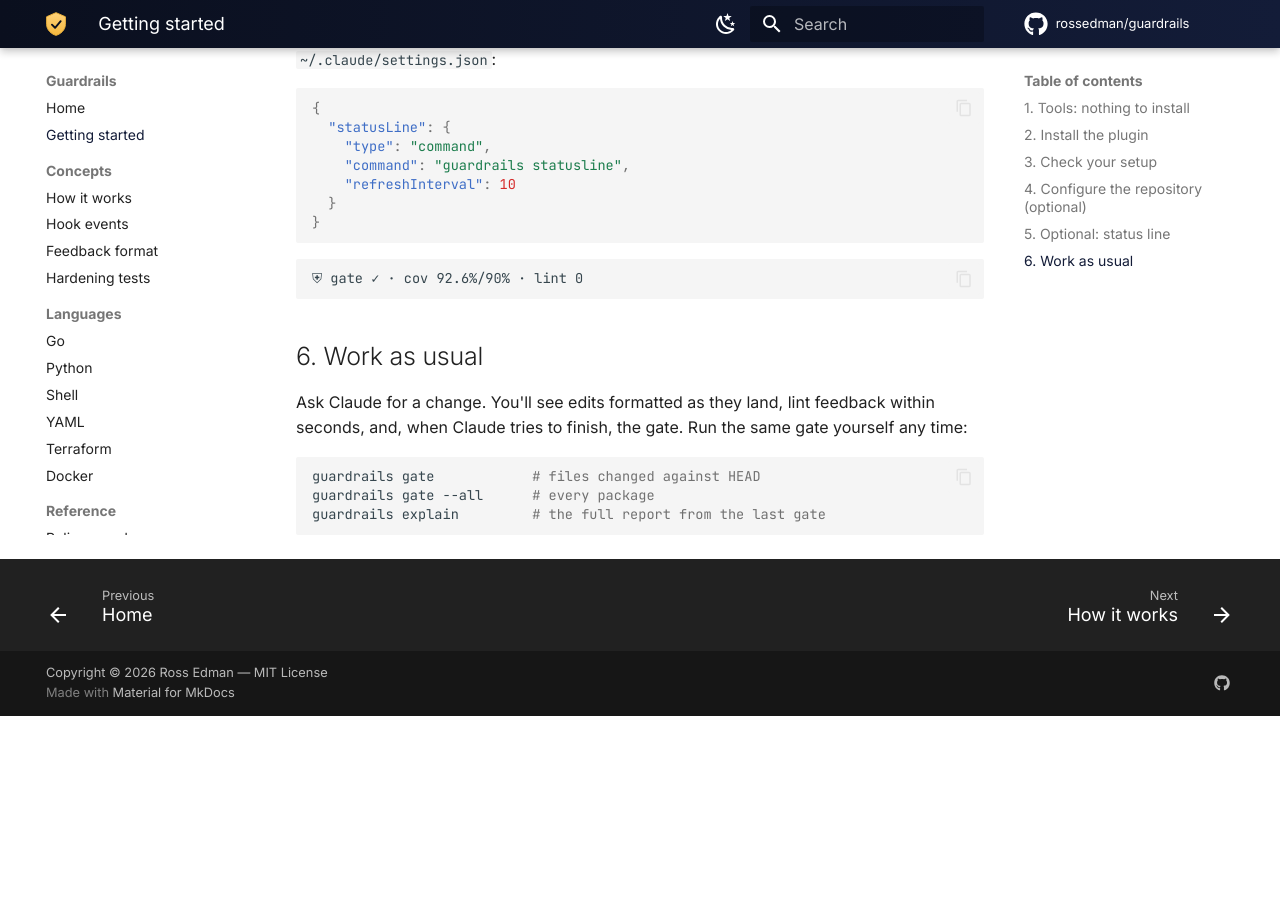
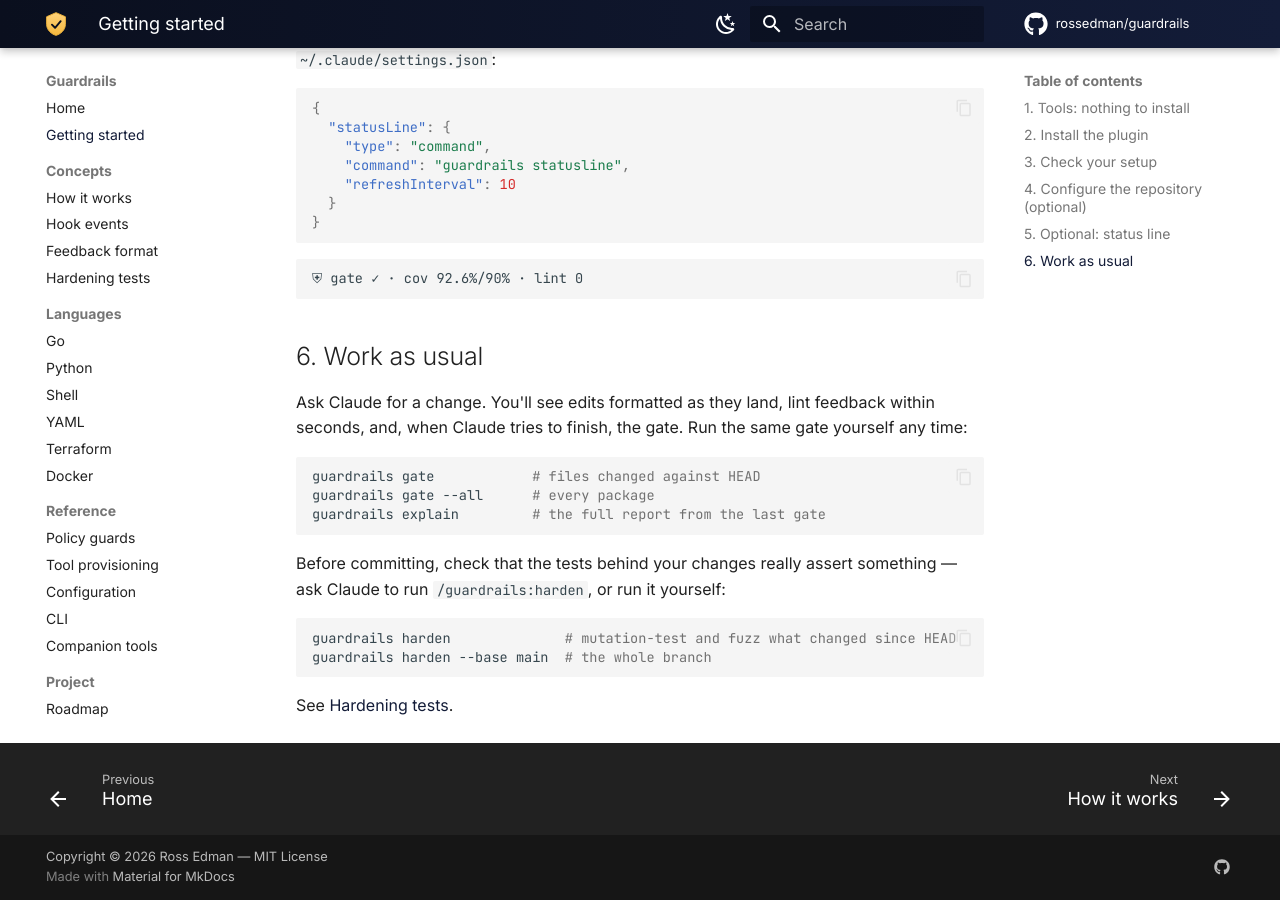
Before and after one commit to rossedman/guardrails, an MkDocs documentation site: the page built from docs/getting-started.md, in a window 1280 px wide and 900 px high, scrolled down 1688 px. Built offline with MkDocs 1.6.1 and Material for MkDocs 9.7.7, drawn with Linux system fonts in a browser that asks for light colours; comment, search, counter and statistics services are not loaded; before the commit the page ends 2404 px from its top, so only the background shows below that.

Commit message:
docs: mention hardening everywhere it belongs
Home page tile, getting started, how it works, CLI quick start, the
test-writer and standards-reviewer agents, CONTRIBUTING (make harden,
generic release tag), and a Makefile harden target.

Co-Authored-By: Claude Opus 5.5 <noreply@anthropic.com>
Claude-Session: https://claude.ai/code/session_01NzLQpZNWn1kNRnXPsLCoTp

````diff
--- a/docs/getting-started.md
+++ b/docs/getting-started.md
@@ -99,3 +99,13 @@ guardrails gate            # files changed against HEAD
 guardrails gate --all      # every package
 guardrails explain         # the full report from the last gate
 ```
+
+Before committing, check that the tests behind your changes really assert
+something — ask Claude to run `/guardrails:harden`, or run it yourself:
+
+```bash
+guardrails harden              # mutation-test and fuzz what changed since HEAD
+guardrails harden --base main  # the whole branch
+```
+
+See [Hardening tests](harden.md).
--- a/overrides/home.html
+++ b/overrides/home.html
@@ -86,10 +86,10 @@
           <h3>Blast-radius guards</h3>
           <p><code>terraform apply</code>, force pushes and prod clusters stay yours.</p>
         </a>
-        <a class="gr-tile" href="{{ 'feedback/' | url }}">
-          <span class="gr-tile__icon">{% include ".icons/material/message-text-outline.svg" %}</span>
-          <h3>Written for a model</h3>
-          <p><code>file:line</code> first, one fix per group, capped and deduped.</p>
+        <a class="gr-tile" href="{{ 'harden/' | url }}">
+          <span class="gr-tile__icon">{% include ".icons/material/bug-check-outline.svg" %}</span>
+          <h3>Tests that test</h3>
+          <p><code>guardrails harden</code> mutation-tests and fuzzes what you changed.</p>
         </a>
         <a class="gr-tile" href="{{ 'tools/' | url }}">
           <span class="gr-tile__icon">{% include ".icons/material/package-variant-closed-check.svg" %}</span>
````
Also changed, not shown: CONTRIBUTING.md (+5 -2 lines), README.md (+1 -0 lines), agents/standards-reviewer.md (+2 -1 lines), agents/test-writer.md (+4 -2 lines), docs/how-it-works.md (+7 -0 lines), 1 other file.
